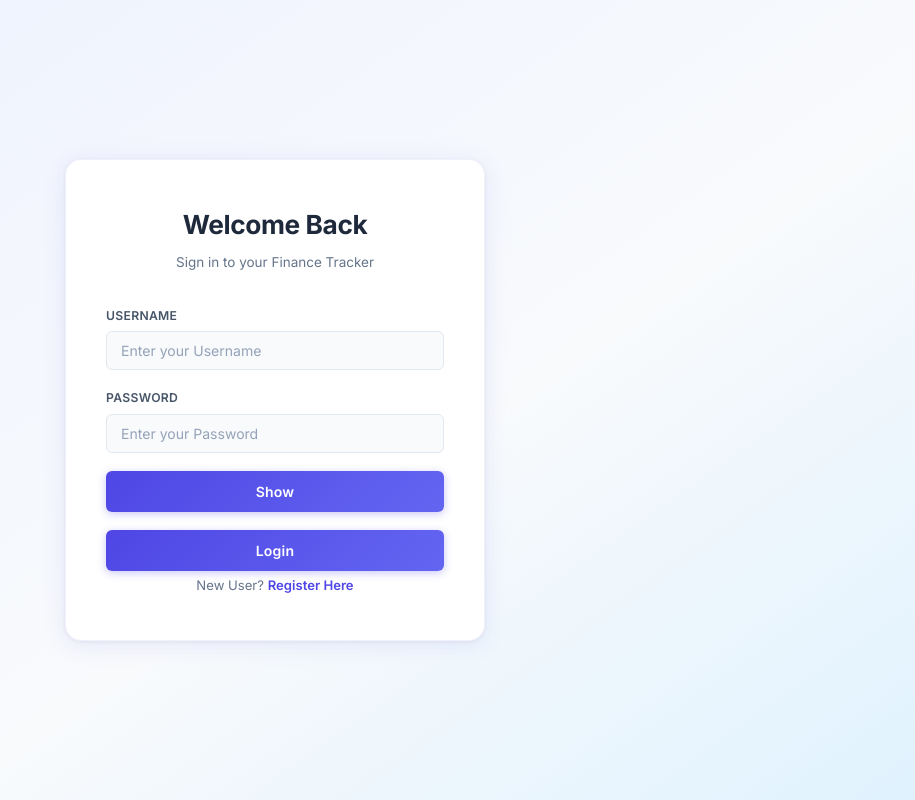
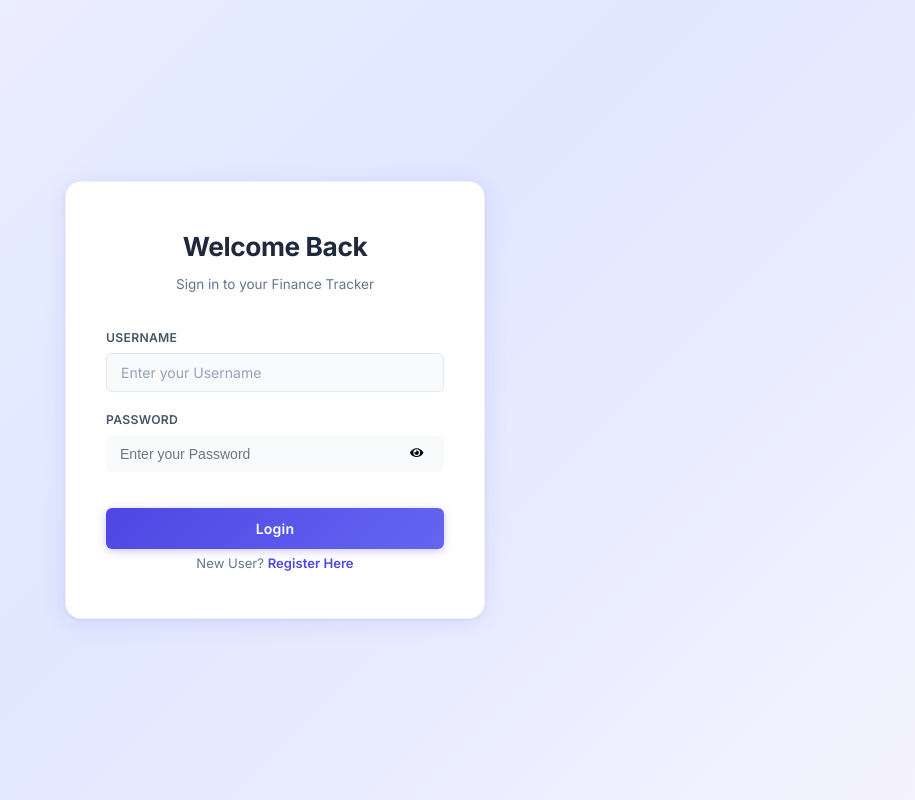
Before and after one commit to sairavitejav/Finance_Tracker, a React app in the folder frontend/: page /login in a window 1280 px wide. Shown: the whole page, without its empty margins (365-1280 px from the left). Built offline with nearby package versions, Linux system fonts and the light colour scheme; the HTML template or start-up script is replaced by a standard one.

Commit message:
Improved CSS and UI

```diff
--- a/frontend/package.json
+++ b/frontend/package.json
@@ -14,6 +14,7 @@
     "jwt-decode": "^4.0.0",
     "react": "^19.2.0",
     "react-dom": "^19.2.0",
+    "react-icons": "^5.5.0",
     "react-router-dom": "^7.13.0",
     "recharts": "^3.7.0"
   },
--- a/frontend/src/components/Home/index.jsx
+++ b/frontend/src/components/Home/index.jsx
@@ -12,7 +12,7 @@ const Home = () => {
   if (jwtToken) {
     try {
       const decodedJwt = jwtDecode(jwtToken);
-      username = decodedJwt.username;
+      username = (decodedJwt.username).toUpperCase();
     } catch (error) {
       console.log(error);
       username = "User";
--- a/frontend/src/components/LoginForm/index.css
+++ b/frontend/src/components/LoginForm/index.css
@@ -5,14 +5,16 @@
   display: flex;
   align-items: center;
   justify-content: center;
-    background: linear-gradient(145deg, #eef2ff 0%, #f8fafc 60%, #e0f2fe 100%);
+  background: linear-gradient(135deg, #eef2ff 0%, #e0e7ff 50%, #f5f3ff 100%);
   padding: 24px;
 }
 
 .auth-card {
   background: #ffffff;
   border-radius: 16px;
-    box-shadow: 0 4px 24px rgba(79, 70, 229, 0.1), 0 1px 4px rgba(0, 0, 0, 0.06);
+  box-shadow:
+    0 4px 24px rgba(79, 70, 229, 0.1),
+    0 1px 4px rgba(0, 0, 0, 0.06);
   padding: 44px 40px;
   width: 100%;
   max-width: 420px;
@@ -81,3 +83,28 @@
     font-size: 1.5rem;
   }
 }
+.pass-input-container {
+  display: flex;
+  align-items: center;
+  width: 100%;
+  background-color: #f8fafc;
+  border-radius: var(--radius-sm);
+}
+
+.pass-input {
+  display: block;
+  width: 90%;
+  font-size: 0.9375rem;
+  border: none;
+  border-radius: var(--radius-sm);
+  padding: 10px 14px;
+  background-color: #f8fafc;
+  border: none;
+  outline: none;
+}
+.pass-icon {
+    cursor: pointer;
+    background-color: transparent;
+    border: none;
+    outline: none;
+}
--- a/frontend/src/components/LoginForm/index.jsx
+++ b/frontend/src/components/LoginForm/index.jsx
@@ -1,6 +1,7 @@
 import { useState } from "react";
 import Cookies from "js-cookie";
 import { useNavigate, Link } from "react-router-dom";
+import { FaEye, FaEyeSlash } from "react-icons/fa";
 import "./index.css";
 
 const LoginForm = () => {
@@ -79,24 +80,25 @@ const LoginForm = () => {
             <label className="form-label" htmlFor="password">
               Password
             </label>
+            <div className="pass-input-container">
               <input
-              className="form-input"
+                className="pass-input"
                 onChange={readPassword}
                 value={password}
                 id="password"
                 type={showPassword ? "text" : "password"}
                 placeholder="Enter your Password"
               />
-          </div>
-          <div className="form-group">
               <button
                 onClick={showOrHidePassword}
-              className="btn-primary"
+                className="pass-icon"
                 type="button"
               >
-              {showPassword ? "Hide" : "Show"}
+                {showPassword ? (<FaEyeSlash />) : (<FaEye />)}
               </button>
             </div>
+          </div>
+          <div className="form-group"></div>
           <div className="form-group">
             <button className="btn-primary" type="submit">
               Login
--- a/frontend/src/components/RegisterForm/index.css
+++ b/frontend/src/components/RegisterForm/index.css
@@ -5,7 +5,7 @@
     display: flex;
     align-items: center;
     justify-content: center;
-    background: linear-gradient(145deg, #eef2ff 0%, #f8fafc 60%, #e0f2fe 100%);
+    background: linear-gradient(135deg, #eef2ff 0%, #e0e7ff 50%, #f5f3ff 100%);
     padding: 24px;
 }
 
@@ -72,6 +72,30 @@
     color: #4f46e5;
 }
 
+.pass-input-container {
+  display: flex;
+  align-items: center;
+  width: 100%;
+  background-color: #f8fafc;
+}
+
+.pass-input {
+  display: block;
+  width: 90%;
+  font-size: 0.9375rem;
+  border: none;
+  padding: 10px 14px;
+  background-color: #f8fafc;
+  border: none;
+  outline: none;
+}
+.pass-icon {
+    cursor: pointer;
+    background-color: transparent;
+    border: none;
+    outline: none;
+}
+
 @media (max-width: 480px) {
     .auth-card {
         padding: 32px 24px;
--- a/frontend/src/components/RegisterForm/index.jsx
+++ b/frontend/src/components/RegisterForm/index.jsx
@@ -1,6 +1,7 @@
 import { useState } from "react";
 import { useNavigate, Link } from "react-router-dom";
 import Cookies from "js-cookie";
+import { FaEye, FaEyeSlash } from "react-icons/fa";
 import "./index.css";
 
 const RegisterForm = () => {
@@ -80,37 +81,47 @@ const RegisterForm = () => {
             <label className="form-label" htmlFor="password">
               Password
             </label>
+            <div className="pass-input-container">
               <input
-              className="form-input"
+                className="pass-input"
                 onChange={readPassword}
                 value={password}
                 id="password"
                 type={showPassword ? "text" : "password"}
                 placeholder="Enter your Password"
               />
+              <button
+                onClick={showOrHidePassword}
+                className="pass-icon"
+                type="button"
+              >
+                {showPassword ? <FaEyeSlash /> : <FaEye />}
+              </button>
+            </div>
           </div>
           <div className="form-group">
             <label className="form-label" htmlFor="confirmPassword">
               Confirm Password
             </label>
+            <div className="pass-input-container">
               <input
-              className="form-input"
+                className="pass-input"
                 onChange={readconfirmPassword}
                 value={confirmPassword}
                 id="confirmPassword"
                 type={showPassword ? "text" : "password"}
                 placeholder="Enter your Password Agian"
               />
-          </div>
-          <div className="form-group">
               <button
                 onClick={showOrHidePassword}
-              className="btn-primary"
+                className="pass-icon"
                 type="button"
               >
-              {showPassword ? "Hide Passwords" : "Show Passwords"}
+                {showPassword ? <FaEyeSlash /> : <FaEye />}
               </button>
             </div>
+          </div>
+          <div className="form-group"></div>
           <div className="form-group">
             <button className="btn-primary" type="submit">
               Register
```
Also changed, not shown: 1 other file (tests, documents, lock files or other folders). Lines whose indentation alone changed are shown as unchanged.
